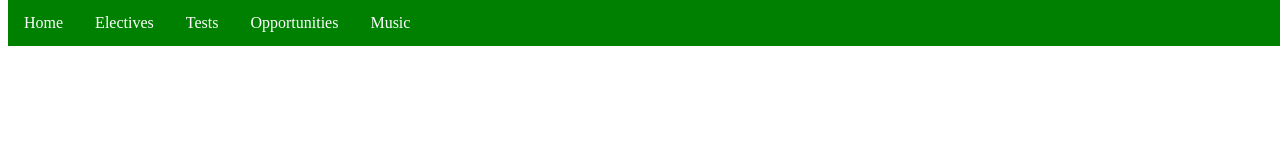
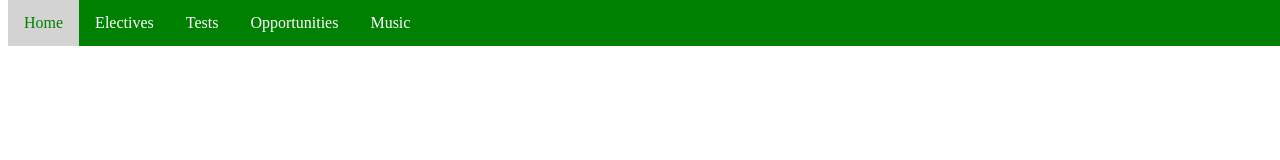
Before and after one commit to continuingspanish/continuingspanish, a plain HTML site: page index.html in a window 1280 px wide. In both pictures the pointer is over the link "Home". Drawn offline with Linux system fonts and the light colour scheme.

Commit message:
Update index.html

```diff
--- a/index.html
+++ b/index.html
@@ -7,9 +7,12 @@
       <link href="https://fonts.googleapis.com/css?family=Zilla+Slab:300,300i,400,400i,500,500i,600,600i,700,700i" rel="stylesheet">
       <title>Continuing Spanish</title>
 
-      .navbar a:hover {
+      .navbar a:hover{
         background: white;
         color: green; }
+      .navbar a:hover {
+       background: #D3D3D3;
+       color: #008000;}
 
      .navbar {
       overflow: hidden;
```
